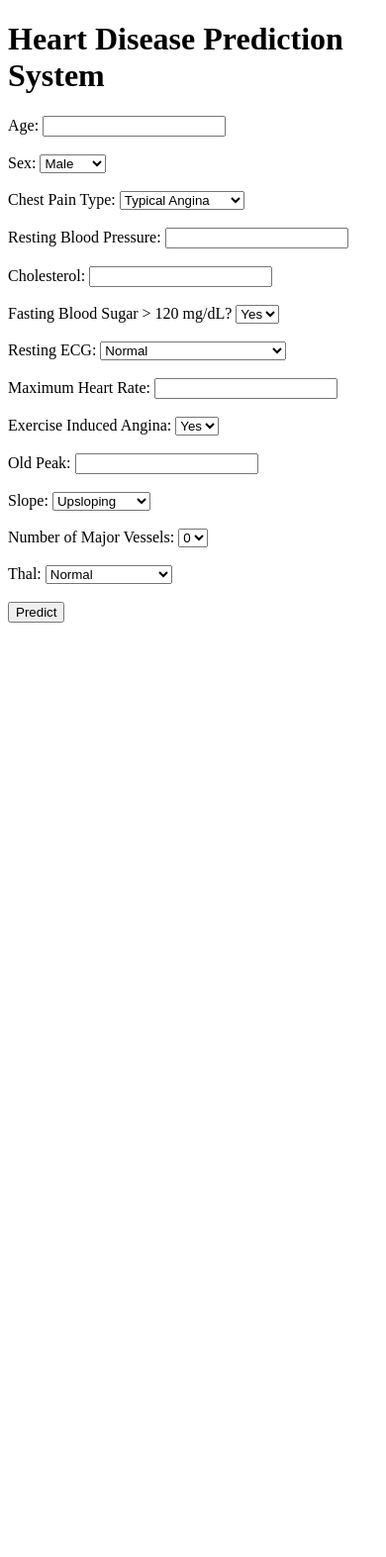
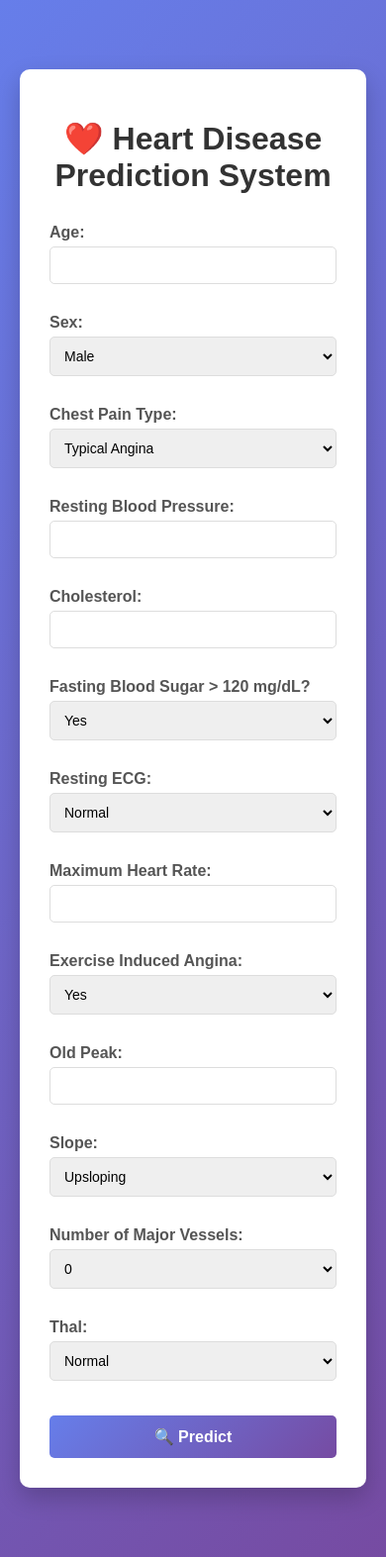
Before and after one commit to Sudhansu281/Heart_disease_prediction, a Flask app: page / in a window 390 px wide. Shown: the whole page at 99% size. Before the commit the page ends 629 px from the top, so only its background shows below. Run offline with Flask 3, Linux system fonts and the light colour scheme; parts of the project's set-up code (start-up, migrations or seed data) failed here and were passed over.

Commit message:
Improve: Add beautiful styling and responsive design to the UI

```diff
--- a/templates/index.html
+++ b/templates/index.html
@@ -2,25 +2,104 @@
 <html>
 <head>
     <title>Heart Disease Prediction</title>
+    <style>
+        body {
+            font-family: Arial, sans-serif;
+            max-width: 600px;
+            margin: 50px auto;
+            padding: 20px;
+            background: linear-gradient(135deg, #667eea 0%, #764ba2 100%);
+            min-height: 100vh;
+        }
+        .container {
+            background: white;
+            padding: 30px;
+            border-radius: 10px;
+            box-shadow: 0 10px 25px rgba(0,0,0,0.2);
+        }
+        h1 {
+            color: #333;
+            text-align: center;
+            margin-bottom: 30px;
+        }
+        label {
+            display: block;
+            margin-top: 15px;
+            margin-bottom: 5px;
+            color: #555;
+            font-weight: bold;
+        }
+        input[type="number"],
+        select {
+            width: 100%;
+            padding: 10px;
+            margin-bottom: 15px;
+            border: 1px solid #ddd;
+            border-radius: 5px;
+            font-size: 14px;
+            box-sizing: border-box;
+        }
+        input[type="number"]:focus,
+        select:focus {
+            outline: none;
+            border-color: #667eea;
+            box-shadow: 0 0 5px rgba(102, 126, 234, 0.3);
+        }
+        button {
+            width: 100%;
+            padding: 12px;
+            background: linear-gradient(135deg, #667eea 0%, #764ba2 100%);
+            color: white;
+            border: none;
+            border-radius: 5px;
+            font-size: 16px;
+            font-weight: bold;
+            cursor: pointer;
+            margin-top: 20px;
+            transition: transform 0.2s;
+        }
+        button:hover {
+            transform: translateY(-2px);
+            box-shadow: 0 5px 15px rgba(102, 126, 234, 0.4);
+        }
+        hr {
+            margin: 30px 0;
+            border: none;
+            border-top: 2px solid #eee;
+        }
+        h2 {
+            text-align: center;
+            padding: 20px;
+            border-radius: 5px;
+            font-size: 20px;
+        }
+        .success {
+            background-color: #d4edda;
+            color: #155724;
+            border: 1px solid #c3e6cb;
+        }
+        .danger {
+            background-color: #f8d7da;
+            color: #721c24;
+            border: 1px solid #f5c6cb;
+        }
+    </style>
 </head>
 <body>
 
-<h1>Heart Disease Prediction System</h1>
+<div class="container">
+    <h1>❤️ Heart Disease Prediction System</h1>
 
     <form action="/predict" method="post">
 
         <label>Age:</label>
         <input type="number" name="age" value="{{ age if age else '' }}" required>
 
-    <br><br>
-
         <label>Sex:</label>
         <select name="sex">
             <option value="1" {% if sex=='1' %}selected{% endif %}>Male</option>
             <option value="0" {% if sex=='0' %}selected{% endif %}>Female</option>
         </select>
-
-    <br><br>
 
         <label>Chest Pain Type:</label>
         <select name="cp">
@@ -30,25 +109,17 @@
             <option value="3" {% if cp=='3' %}selected{% endif %}>Asymptomatic</option>
         </select>
 
-    <br><br>
-
         <label>Resting Blood Pressure:</label>
         <input type="number" name="trestbps" value="{{ trestbps if trestbps else '' }}" required>
 
-    <br><br>
-
         <label>Cholesterol:</label>
         <input type="number" name="chol" value="{{ chol if chol else '' }}" required>
-
-    <br><br>
 
         <label>Fasting Blood Sugar > 120 mg/dL?</label>
         <select name="fbs">
             <option value="1" {% if fbs=='1' %}selected{% endif %}>Yes</option>
             <option value="0" {% if fbs=='0' %}selected{% endif %}>No</option>
         </select>
-
-    <br><br>
 
         <label>Resting ECG:</label>
         <select name="restecg">
@@ -57,12 +128,8 @@
             <option value="2" {% if restecg=='2' %}selected{% endif %}>Left Ventricular Hypertrophy</option>
         </select>
 
-    <br><br>
-
         <label>Maximum Heart Rate:</label>
         <input type="number" name="thalach" value="{{ thalach if thalach else '' }}" required>
-
-    <br><br>
 
         <label>Exercise Induced Angina:</label>
         <select name="exang">
@@ -70,12 +137,8 @@
             <option value="0" {% if exang=='0' %}selected{% endif %}>No</option>
         </select>
 
-    <br><br>
-
         <label>Old Peak:</label>
         <input type="number" step="0.1" name="oldpeak" value="{{ oldpeak if oldpeak else '' }}" required>
-
-    <br><br>
 
         <label>Slope:</label>
         <select name="slope">
@@ -83,8 +146,6 @@
             <option value="1" {% if slope=='1' %}selected{% endif %}>Flat</option>
             <option value="2" {% if slope=='2' %}selected{% endif %}>Downsloping</option>
         </select>
-
-    <br><br>
 
         <label>Number of Major Vessels:</label>
         <select name="ca">
@@ -95,8 +156,6 @@
             <option value="4" {% if ca=='4' %}selected{% endif %}>4</option>
         </select>
 
-    <br><br>
-
         <label>Thal:</label>
         <select name="thal">
             <option value="1" {% if thal=='1' %}selected{% endif %}>Normal</option>
@@ -104,16 +163,15 @@
             <option value="3" {% if thal=='3' %}selected{% endif %}>Reversible Defect</option>
         </select>
 
-    <br><br>
-
-    <button type="submit">Predict</button>
+        <button type="submit">🔍 Predict</button>
 
     </form>
 
     {% if prediction %}
     <hr>
-<h2>{{ prediction }}</h2>
+    <h2 class="{% if '⚠' in prediction %}danger{% else %}success{% endif %}">{{ prediction }}</h2>
     {% endif %}
+</div>
 
 </body>
 </html>
```
Lines whose indentation alone changed are shown as unchanged.
